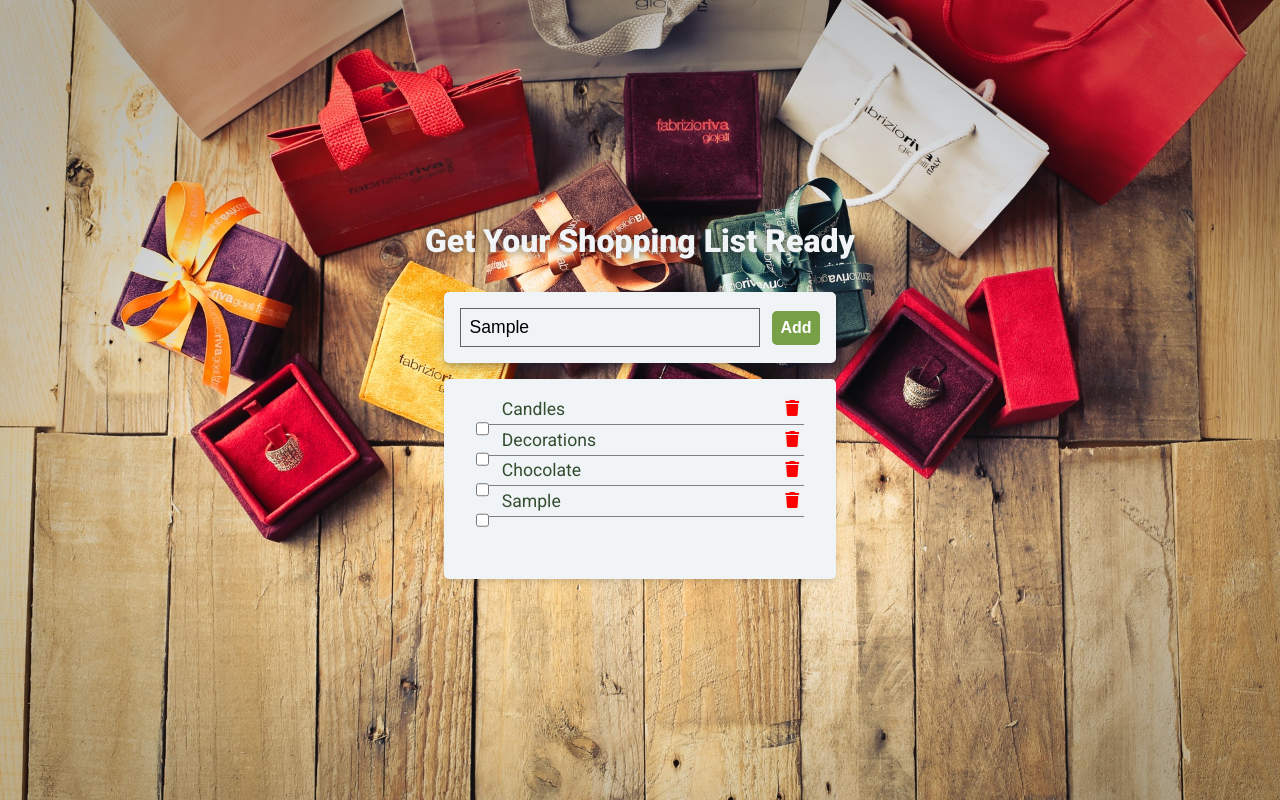
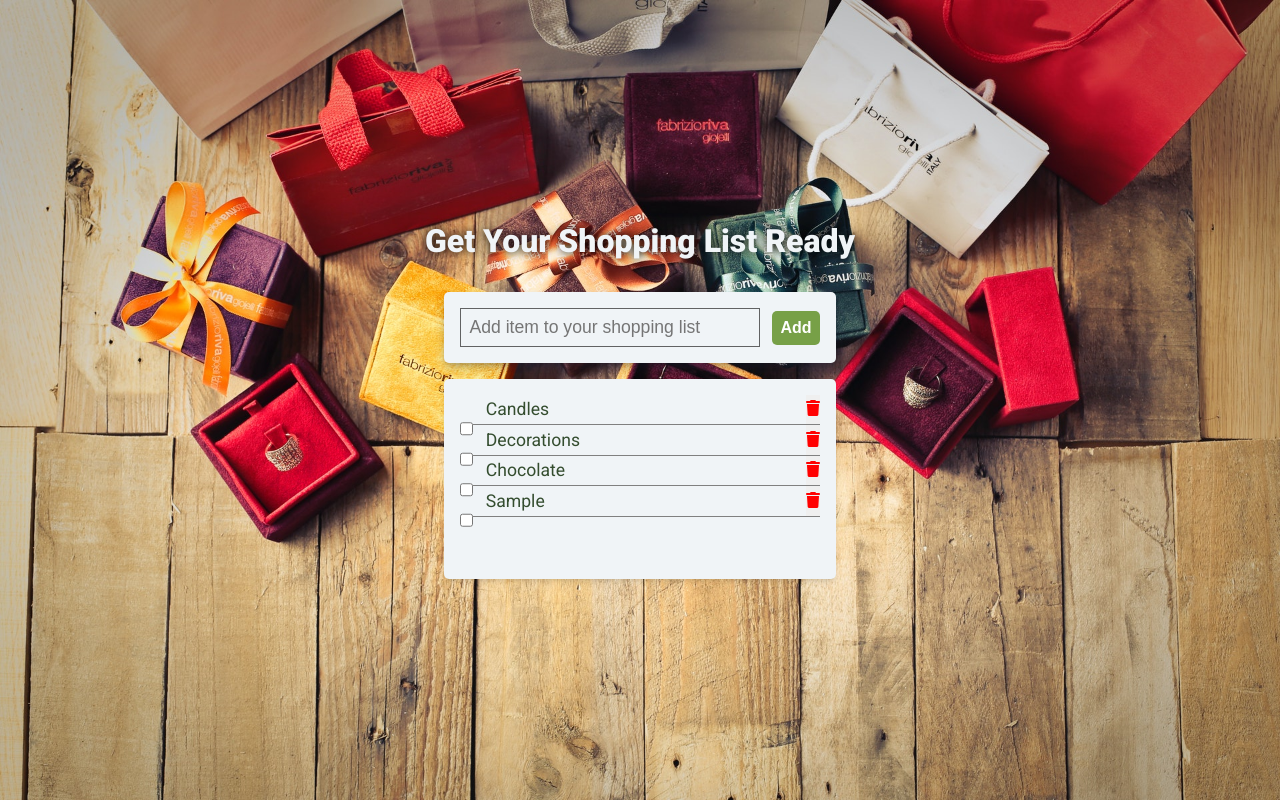
Before and after one commit to Amminn/Day-4-list-challenge, a plain HTML site: page index.html in a window 1280 px wide. Both pictures are taken after typing "Sample" into the empty fields and a click on the button "Add". Drawn offline with Linux system fonts and the light colour scheme.

Commit message:
fixing the styling

```diff
--- a/index.css
+++ b/index.css
@@ -24,7 +24,7 @@ body {
     flex-direction: column;
     justify-content: center;
     align-items: center;
-    height: 100vh;
+    min-height: 100vh;
     text-align: center;
     color: var(--snow);
     background-image: url(./pexels-andrea-piacquadio-1050244.jpg);
@@ -33,7 +33,7 @@ body {
 }
 
 h1 {
-    text-shadow: 0px 0px 10px rgba(0, 0, 0, 0.561);
+    text-shadow: 0px 0px 10px rgb(0, 0, 0);
     margin-bottom: 2rem;
 }
 
@@ -73,7 +73,7 @@ h1 {
     width: 24.5rem;
     min-height: 200px;
     background: var(--snow);
-    padding: 1em 2em;
+    padding: 1em 1em;
     border-radius: 5px;
     box-shadow: rgba(0, 0, 0, 0.1) 0px 4px 6px -1px, rgba(0, 0, 0, 0.06) 0px 2px 4px -1px;
 }
--- a/index.html
+++ b/index.html
@@ -10,14 +10,13 @@
 </head>
 <body>
     <h1>Get Your Shopping List Ready</h1>
+
     <div class="add">
-        <input id="add-input" class="user-item-add" type="text" placeholder="Add item to your shopping list" value>
+        <input id="add-input" class="user-item-add" type="text" placeholder="Add item to your shopping list">
         <button class="add-btn">Add</button>
     </div>
 
-    <div class="item-list">
-
-    </div>
+    <div class="item-list"></div>
 
     <script src="index.js"></script>
 </body>
--- a/index.js
+++ b/index.js
@@ -1,14 +1,19 @@
 let items = ["Candles", "Decorations", "Chocolate"]
 const checklist = document.querySelector(".item-list")
 const addBtn = document.querySelector(".add button")
+let input = document.getElementById("add-input");
+
 
 
 // save the items inside the array
-
 addBtn.addEventListener('click', function() {
-    let input = document.getElementById("add-input").value
-    items.push(input)
-    printing()
+    if (input.value === "") {
+        alert("Please fill the input first!")
+    } else {
+        items.push(input.value)
+        input.value = "";
+        printing()
+    }
 })
 
 function dlt(x) {
@@ -32,21 +37,13 @@ function dlt(x) {
 function printing() {
     checklist.innerHTML = ""
     for (let i = 0; i < items.length; i++) {
-        checklist.innerHTML += `
-        <div class="js-list">
-            <input type="checkbox">
-            <label class="strikethrough"><span>${items[i]}</span><button onclick="dlt(${i})"><i class="fas fa-trash"></i></button></label>
-        </div>
-        `
+        let fullInput = `<div class="js-list">
+        <input type="checkbox" id="${items[i]}">
+        <label for="${items[i]}" class="strikethrough"><span>${items[i]}</span></label>
+        <button onclick="dlt(${i})"><i class="fas fa-trash"></i></button>
+    </div>`
+        checklist.insertAdjacentHTML('beforeend',fullInput)
     }
 }
 
 printing()
-
-// Task:
-// - For each item in the items array, create a div with a class of "checklist-item", which contains a checkbox input and corresponding label.
-// - Make sure that the shopping list can render a checkbox for all the items, even if new items are added to the items array.
-
-// Stretch goals:
-// - Add an input which allows the user to add more items.
-// - Add a delete button for the items.
```
